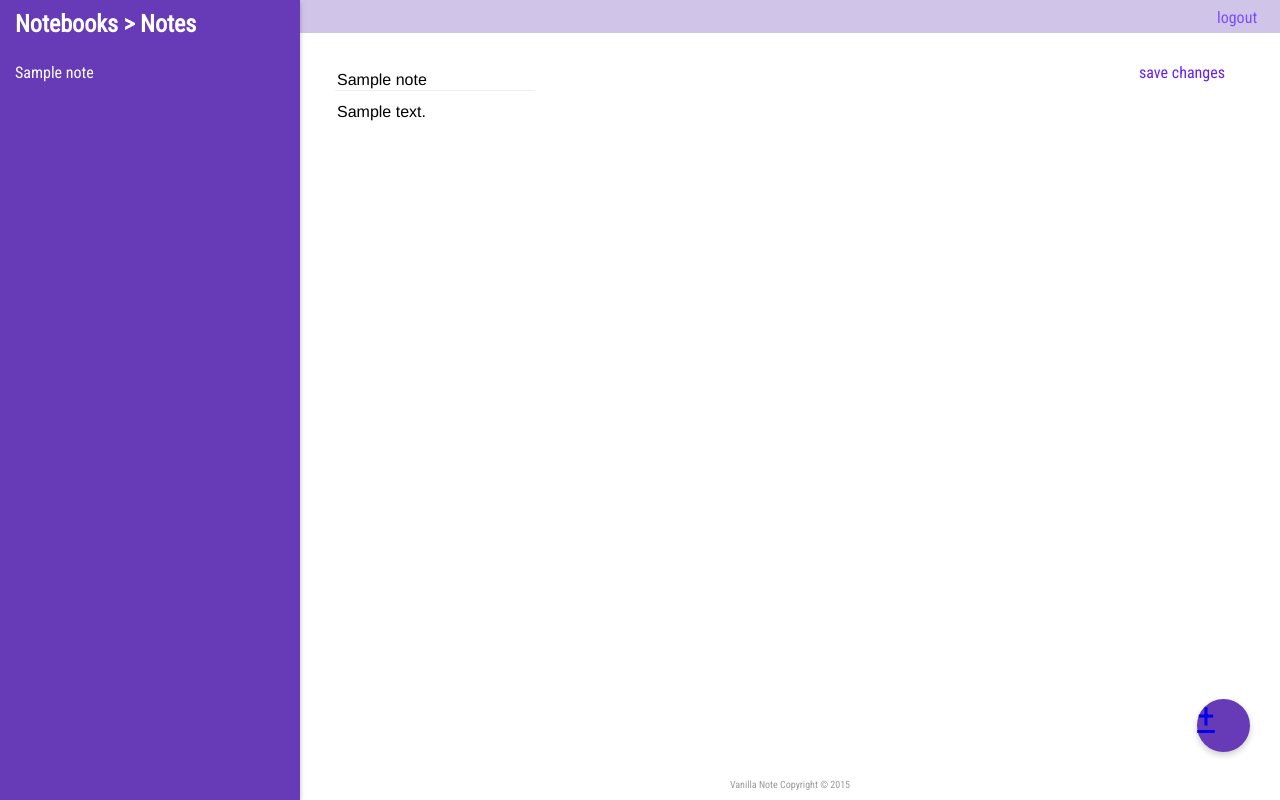
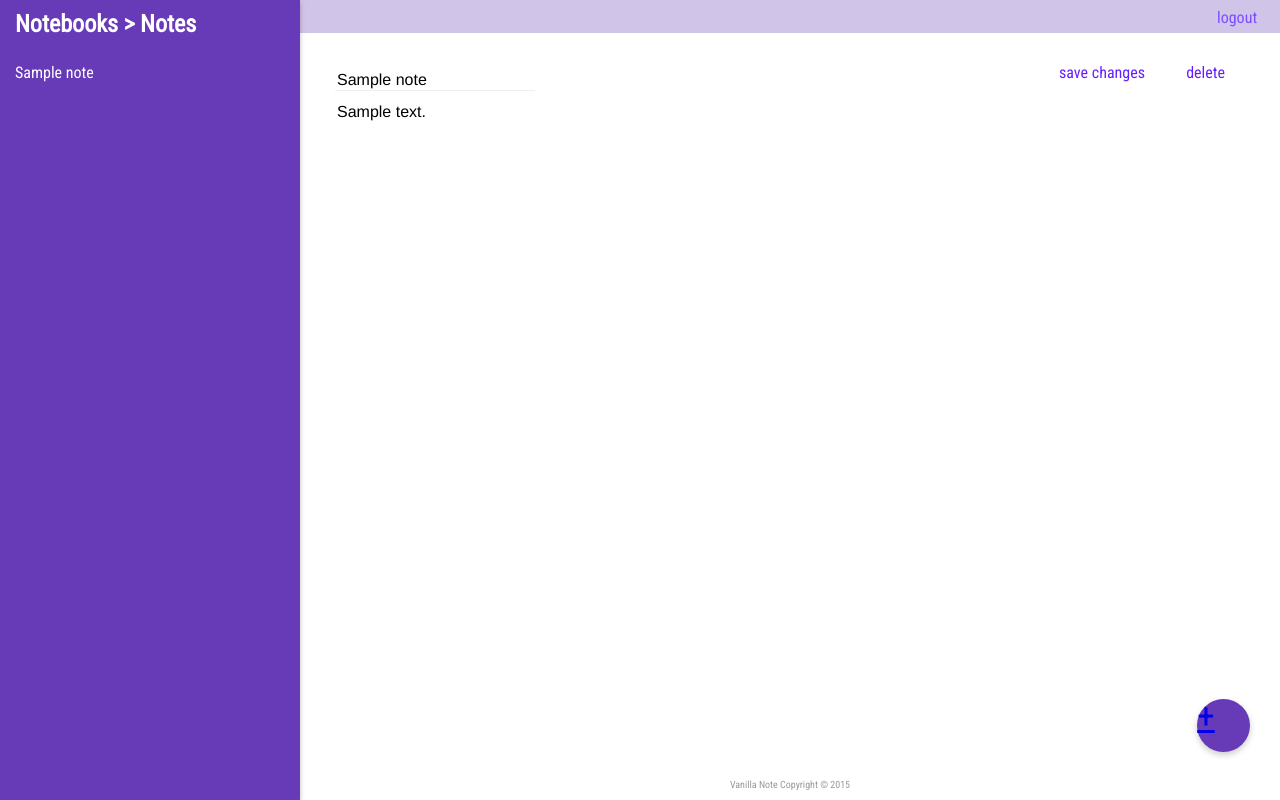
Before and after one commit to joelcolucci/vanillanote, a Flask app: page /notebook/1/notes/1 in a window 1280 px wide. Run offline with Flask 2, Linux system fonts and the light colour scheme; the visitor is signed in with stand-in values (Sample User, id 1); tables that the repository leaves empty hold one stand-in row (values such as "Sample post"); parts of the project's set-up code (start-up, migrations or seed data) failed here and were passed over; some libraries are stand-ins or nearby versions.

Commit message:
impd delete note

```diff
--- a/app.py
+++ b/app.py
@@ -159,7 +159,7 @@ def deleteNote(notebook_id, note_id):
         session.delete(note)
         session.commit()
 
-        return redirect(url_for('showLogin'))
+        return redirect(url_for('newNote', notebook_id=notebook_id))
 
 
 
--- a/static/css/layout.css
+++ b/static/css/layout.css
@@ -222,11 +222,11 @@ body {
     background: #fff
 }
 
-.container-note form {
+.container-note .form-note {
     height: 100%;
 }
 
-.container-note form textarea {
+.container-note .form-note textarea {
     height: 100%;
     margin-bottom: 0;
 }
@@ -234,7 +234,7 @@ body {
 .note-submit {
     position: absolute;
     top: 58px;
-    right: 40px;
+    right: 120px;
     padding: 5px 15px;
 }
 
@@ -243,20 +243,10 @@ body {
     border-bottom: 1px solid #f0f0f0;
 }
 
-.note-controls {
+.form-note-delete input {
     position: absolute;
-    bottom: 0;
-    right: 0;
-}
-
-.note-controls form {
-    display: inline-block;
-}
-
-.note-controls input {
-    background-color: transparent;
-    text-decoration: underline;
-    border: none;
+    top: 58px;
+    right: 40px;
 }
 
 
--- a/templates/view_notes.html
+++ b/templates/view_notes.html
@@ -3,10 +3,13 @@
 
 <div class="container-note">
 
-    <form action="{{url_for('editNote', notebook_id=notebook_id, note_id = note.id)}}" method='POST'>
+    <form action="{{url_for('editNote', notebook_id=notebook_id, note_id=note.id)}}" method='POST' class="form-note">
         <input type="text" id="note-input-title" class="clear-input" name="title" placeholder="Title goes here" value="{{ note.title }}">
         <textarea id="note-input-content" class="clear-input" name="content" placeholder="Write your note here...">{{note.content}}</textarea>
         <input type="submit" class="btn-default note-submit" value="save changes">
+    </form>
+    <form action="{{url_for('deleteNote', notebook_id=notebook_id, note_id=note.id)}}" method="POST" class="form-note-delete">
+        <input type="submit" class="btn-default note-submit" value="delete">
     </form>
 
 </div>
```
